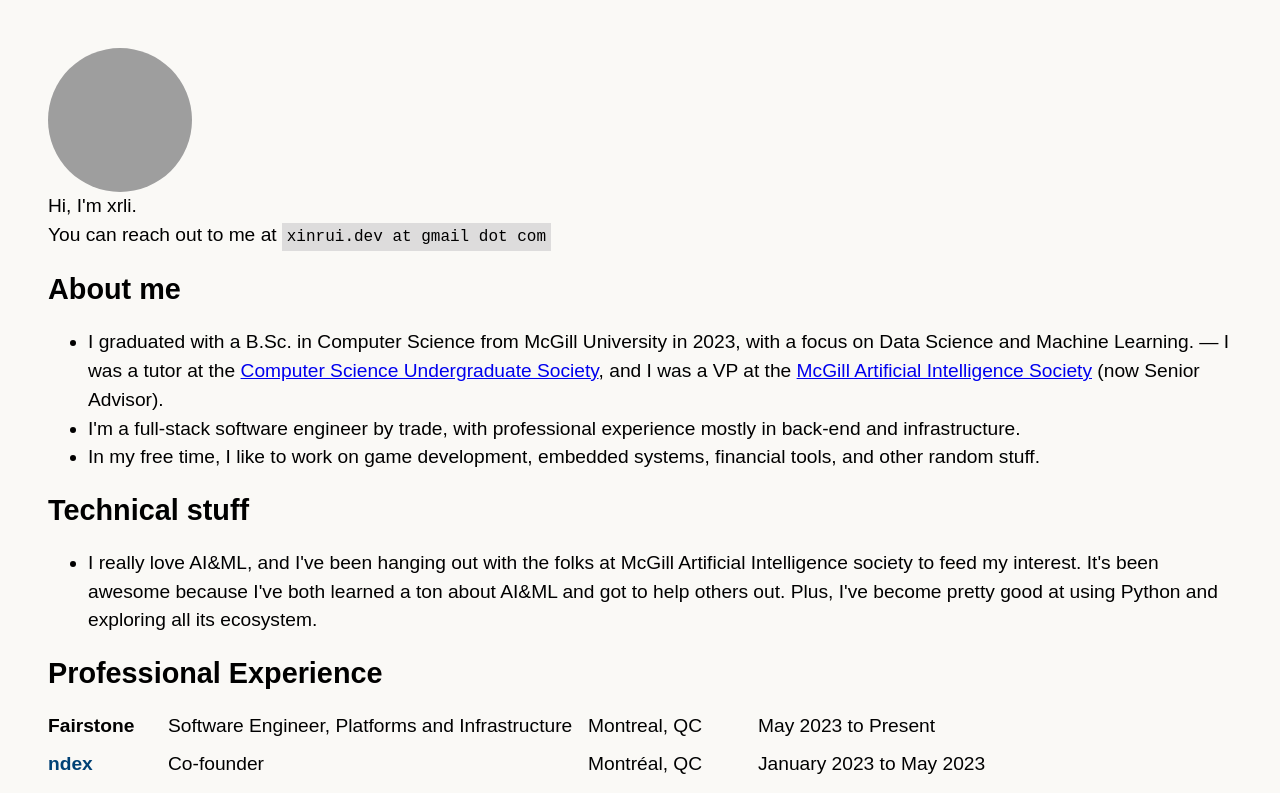
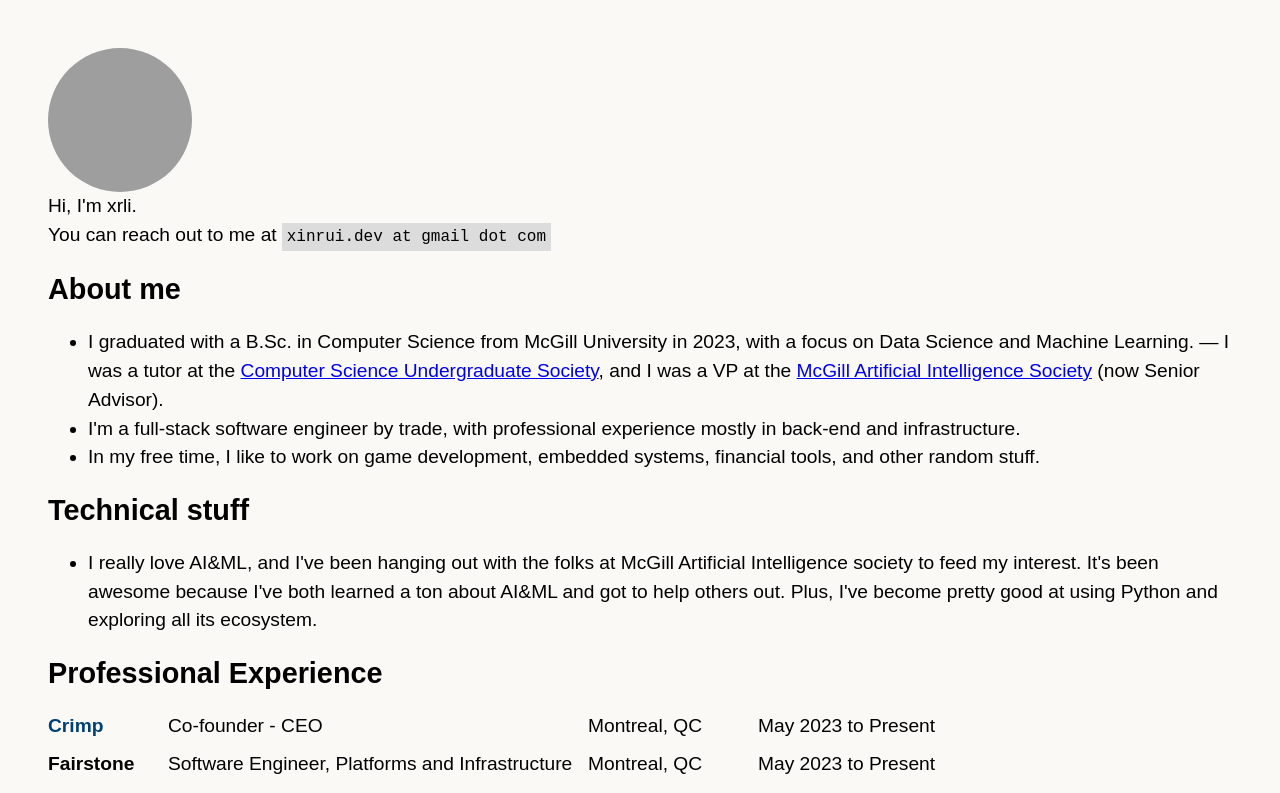
Before and after one commit to xinxin001/xrli, a Next.js app: page / in a window 1280 px wide. Shown: the top 793 px of the page. Built offline with nearby package versions, Linux system fonts and the light colour scheme; grey boxes are pictures that could not be loaded.

Commit message:
added crimp

```diff
--- a/pages/index.tsx
+++ b/pages/index.tsx
@@ -65,6 +65,23 @@ export default function Home() {
 
         <div className={styles.experienceContainer}>
           <h2>Professional Experience</h2>
+          {/* Crimp Entry */}
+          <div className={styles.experienceEntry}>
+            <span className={styles.company}>
+              <a
+                href='https://www.crimpout.com'
+                target='_blank'
+                rel='noopener noreferrer'
+                className={styles.companyLink}
+              >
+                <b>Crimp</b>
+              </a>
+            </span>
+            <span className={styles.title}>Co-founder - CEO</span>
+            <span className={styles.location}>Montreal, QC</span>
+            <span className={styles.date}>May 2023 to Present</span>
+          </div>
+
           {/* Fairstone Entry */}
           <div className={styles.experienceEntry}>
             <span className={styles.company}>
@@ -82,6 +99,8 @@ export default function Home() {
             <span className={styles.company}>
               <a
                 href='https://github.com/orchard-ai/ndex-backend'
+                target='_blank'
+                rel='noopener noreferrer'
                 className={styles.companyLink}
               >
                 <b>ndex</b>
```
